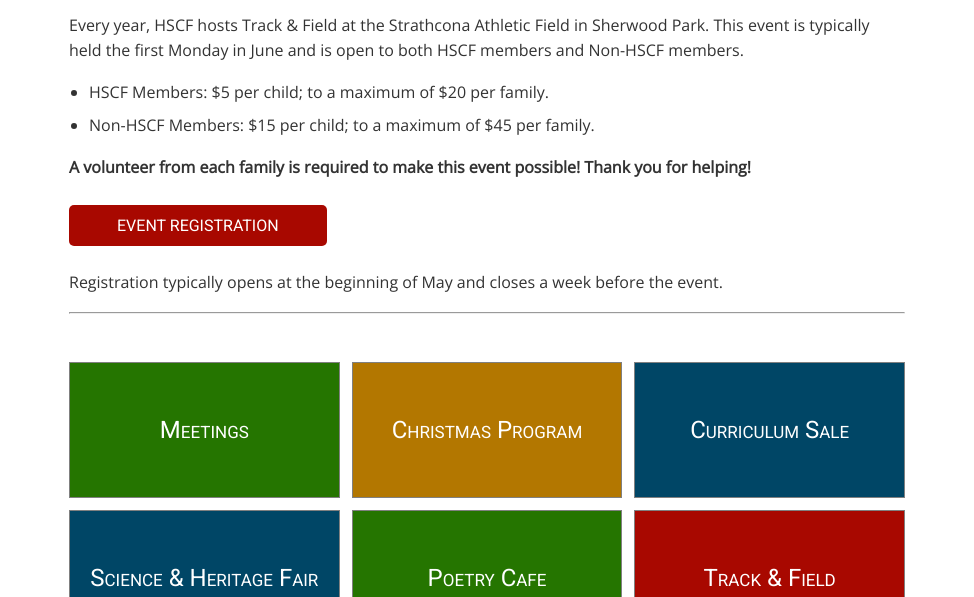
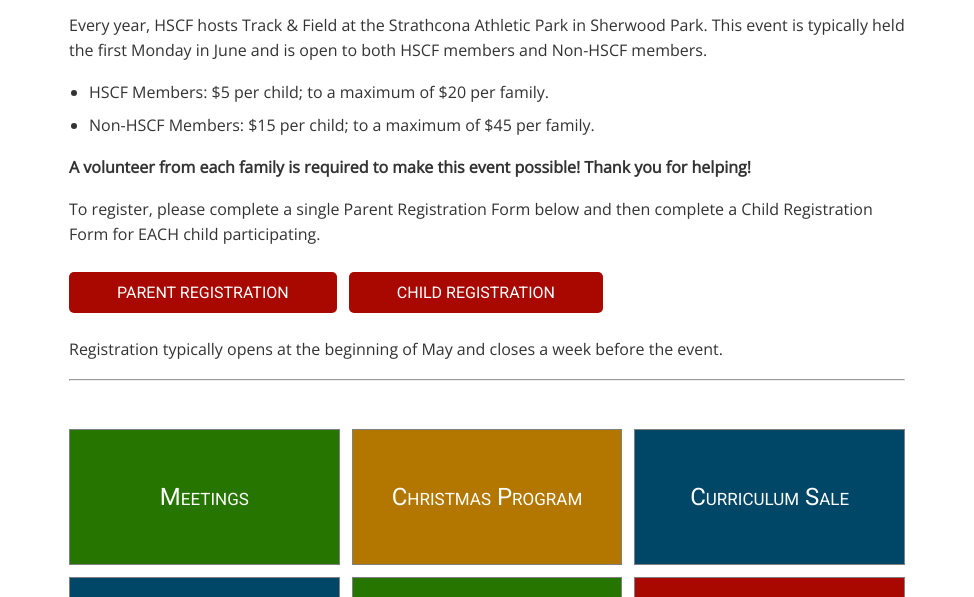
Before and after one commit to hscfed/hscfedmonton, a website: page track-field.html in a window 1280 px wide. Shown: the part 203-800 px from the top of the page, without its empty margins (153-1127 px from the left). Drawn offline with nearby package versions, Linux system fonts and the light colour scheme.

Commit message:
Update track-field.html

```diff
--- a/track-field.html
+++ b/track-field.html
@@ -32,7 +32,7 @@
       <section class="page-section container">
         <h1>Track & Field</h1>
         <p>
-          Every year, HSCF hosts Track & Field at the Strathcona Athletic Field
+          Every year, HSCF hosts Track & Field at the Strathcona Athletic Park
           in Sherwood Park. This event is typically held the first Monday in
           June and is open to both HSCF members and Non-HSCF members.
         </p>
@@ -52,11 +52,23 @@
         </p>
 
         <p>
+          To register, please complete a single Parent Registration Form below
+          and then complete a Child Registration Form for EACH child
+          participating.
+        </p>
+
+        <p>
           <a
-            href="https://forms.gle/XFhCvy1n7keZWsTd8"
+            href="https://forms.gle/WcgsVJTnbXmnkEfa6"
             class="call-to-action"
             target="_blank"
-            >Event Registration</a
+            >Parent Registration</a
+          >
+          <a
+            href="https://forms.gle/YgfSpy232wot9BYj7"
+            class="call-to-action"
+            target="_blank"
+            >Child Registration</a
           >
         </p>
 
```
